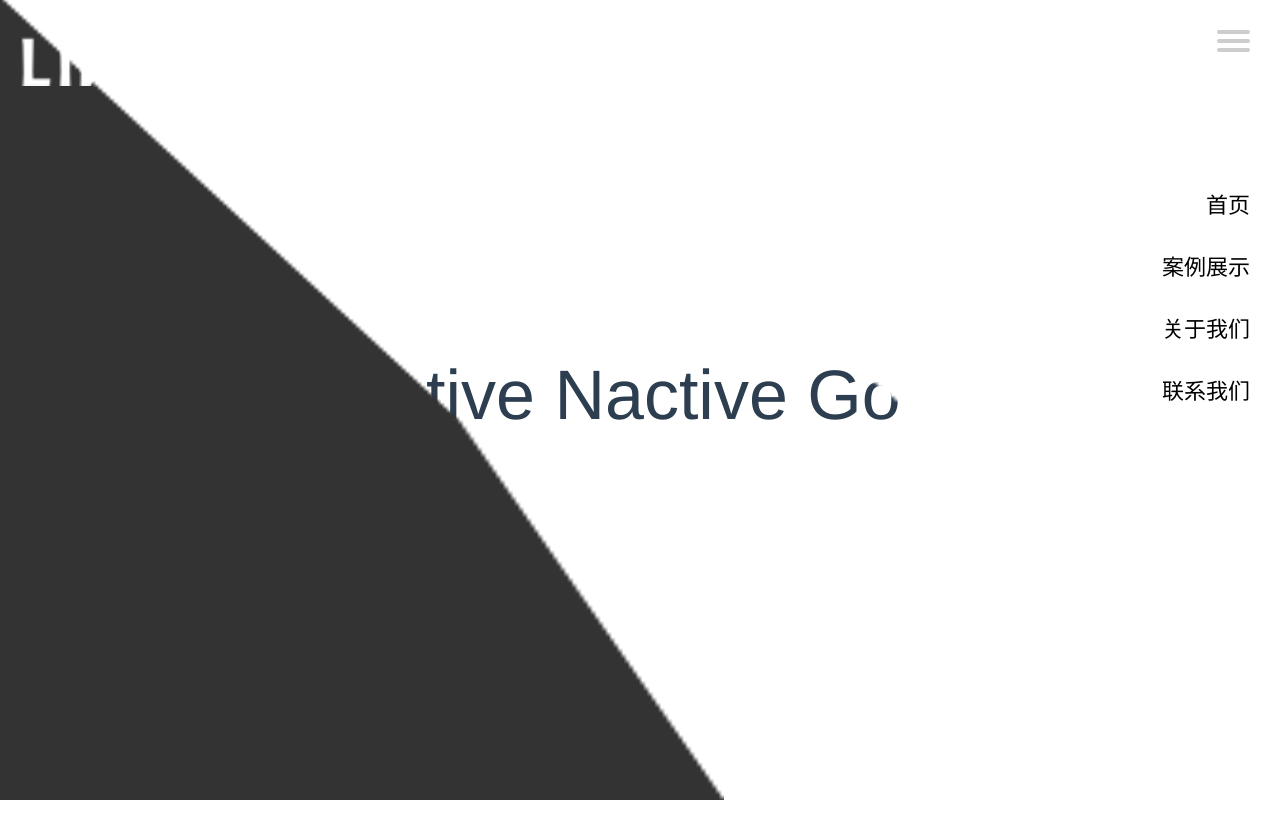
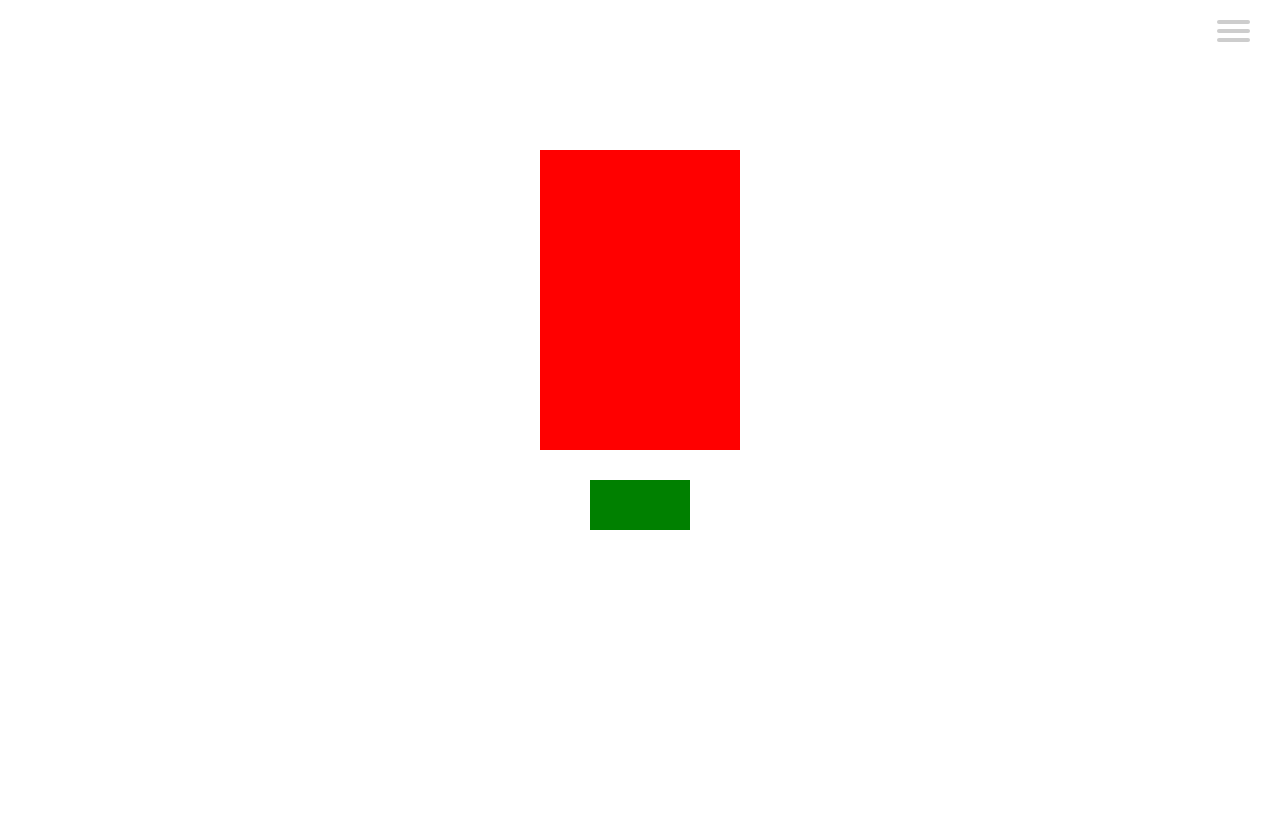
Before and after one commit to shengkexu/lingo, a Vue app: page / in a window 1280 px wide. Shown: the top 838 px of the page. Before the commit the page ends 800 px from the top, so only its background shows below. Built offline with nearby package versions, Linux system fonts and the light colour scheme.

Commit message:
base animation done

```diff
--- a/src/components/Menu.vue
+++ b/src/components/Menu.vue
@@ -5,7 +5,7 @@
           <span></span>
           <span></span>
       </div>
-      <div class="menuMain">
+      <!-- <div class="menuMain">
         <img class="menuBack" id="triangleWhite" :class="{'moveWhite': !isActive}" src="../assets/triangleWhite1.png" alt="triangleWhite1">
         <img class="menuBack" id="triangleBlack" :class="{'moveBlack': !isActive}" src="../assets/triangleBlack1.png" alt="triangleBlack1">
         <img class="logo" src="../assets/lingoo.png" alt="lingoo">
@@ -20,7 +20,7 @@
             <img src="../assets/addressIcon.png" alt="">
           </div>
         </div>
-      </div>
+      </div> -->
     <!-- </nav> -->
 
 </template>
--- a/src/pages/home.vue
+++ b/src/pages/home.vue
@@ -1,7 +1,12 @@
 <template>
     <Menu/>
-    <div class="word">
-        <p>Lively  Innovative  Nactive  Go  Outbraving</p>
+    <div class="caseCon">
+        <div class="test1" ref="box" :class="{'changePosition' : isRotate}">
+
+        </div>
+        <div class="button1" :class="{'changeColor': isColor}" v-on:click="changePosition">
+
+        </div>
     </div>
 </template>
 
@@ -11,6 +16,27 @@ export default {
     name: 'Home',
     components: {
     Menu,
+  },
+  data(){
+    return{
+      isRotate: false,
+      isColor: false
+    }
+  },
+  methods:{
+    changePosition: function(){
+      if(this.isRotate == true){
+        console.log('antialiased')
+      }else{
+        this.isRotate = true
+        this.isColor = true
+        setTimeout(()=>{
+          // this.$refs.box.style.transition = 'none'
+          this.isRotate = false
+          this.isColor = false
+        },1500)
+      }
+    }
   }
 }
 </script>
--- a/src/style/main.css
+++ b/src/style/main.css
@@ -19,7 +19,7 @@ body{
 {
   display: block;
   position: fixed;
-  top: 30px;
+  top: 20px;
   right: 30px;
   z-index: 1;
   -webkit-user-select: none;
@@ -176,14 +176,48 @@ body{
   transition: 1s all cubic-bezier(0.77,0.2,0.05,1.0);
 }
 
+.caseCon{
+  width: 100%;
+  height: 100vh;
+}
+
+.test1{
+  margin: auto;
+  margin-top: 150px;
+  width: 200px;
+  height: 300px;
+  background: red;
+  /* transition: 1s all cubic-bezier(.85,0,.21,1); */
+  opacity: 1;
+}
+.button1{
+  margin: auto;
+  margin-top: 30px;
+  width: 100px;
+  height: 50px;
+  background: green;
+  transition: 1s all cubic-bezier(.85,0,.21,1);
+
+}
 
 
-.word{
-    /* background: red; */
-    height: 100vh;
-    width: 100vw;
+
+.changePosition{
+  /* transform: rotate(-25deg) translate(-50px, -300px);
+  -moz-transform: rotate(-25deg) translate(-50px, -300px);
+  -webkit-transform: rotate(-25deg) translate(-50px, -300px);
+  -o-transform: rotate(-25deg) translate(-50px, -300px); */
+  animation: slide 1.5s cubic-bezier(.85,0,.21,1);
+  /* opacity: 0; */
 }
-.word p{
-    padding-top: 45vh;
-    font-size: 70px;
+
+@keyframes slide {
+  from {transform: none; opacity: 1}
+  40% {transform: rotate(-25deg) translate(-50px, -300px); opacity: 0}
+  60% {transform: rotate(25deg) translate(250px, 300px); opacity: 0}
+  to {transform: none; opacity: 1}
 }
+
+.changeColor{
+  background: pink;
+}
```
